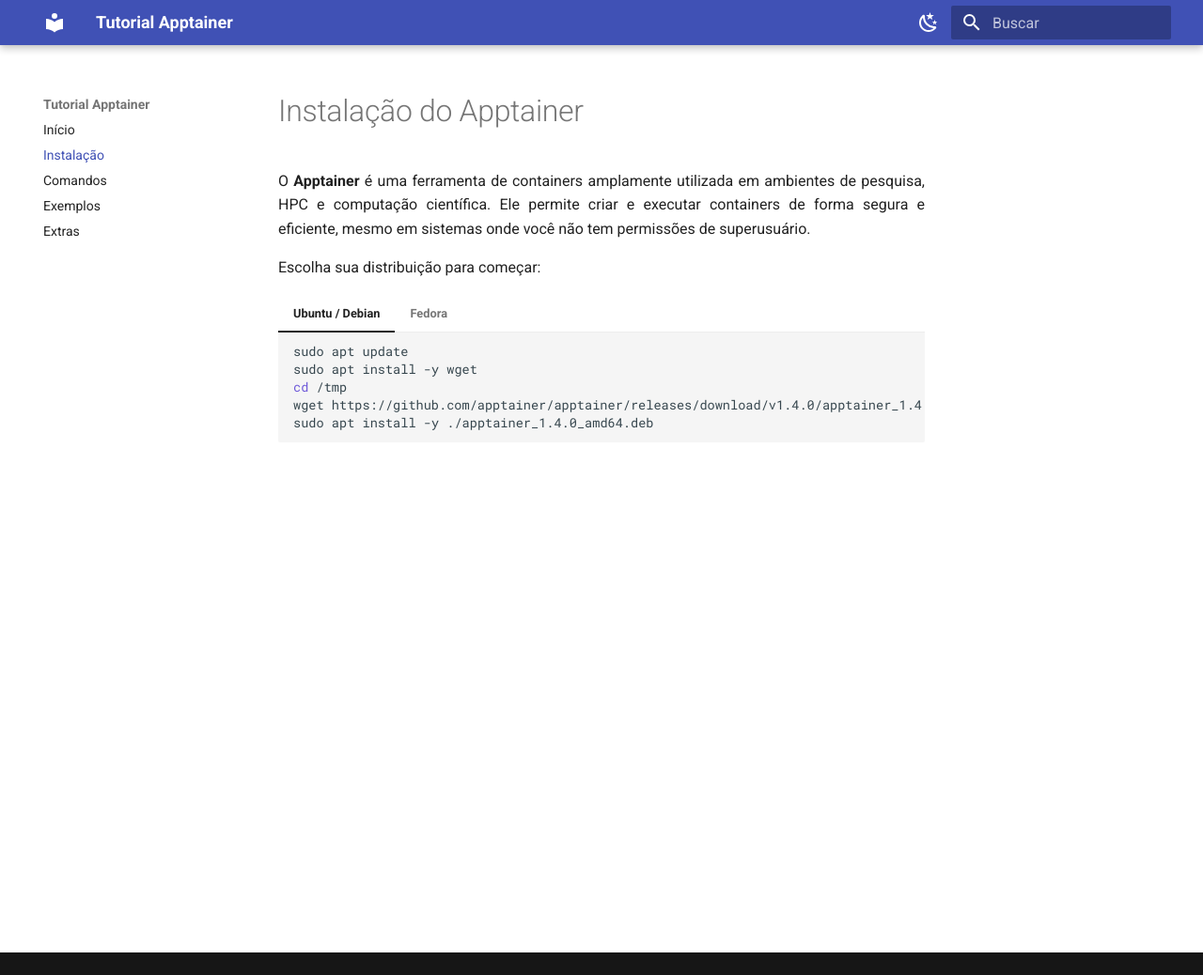
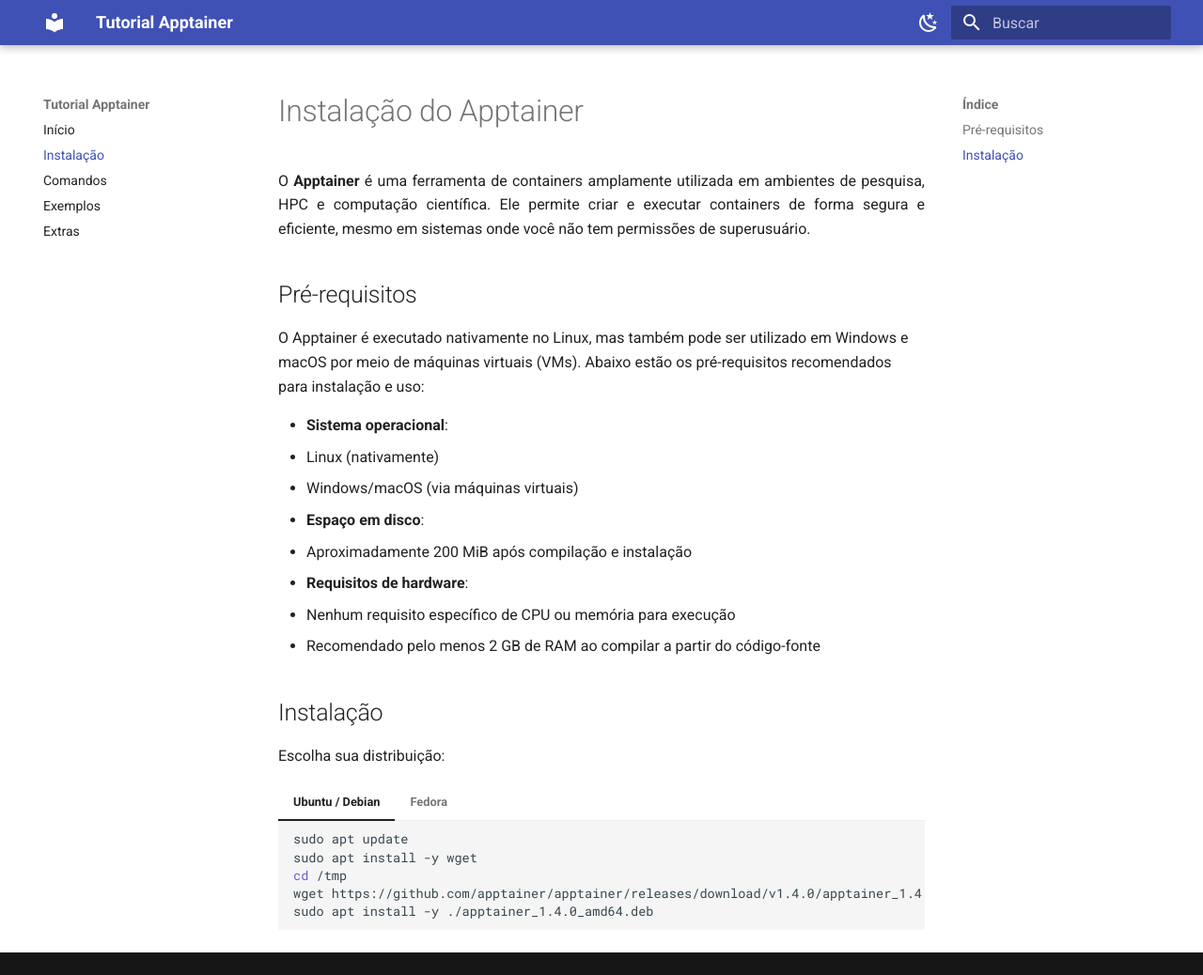
Before and after one commit to fundamentos-devops/apptainer-tutorial, an MkDocs documentation site: the page built from docs/installation.md, in a window 1280 px wide and 1038 px high. Shown: the whole window at 94% size. Built offline with MkDocs 1.6.1 and Material for MkDocs 9.7.7, drawn with Linux system fonts in a browser that asks for light colours.

Commit message:
docs: cria tópico com pré requisitos

```diff
--- a/docs/installation.md
+++ b/docs/installation.md
@@ -3,7 +3,24 @@
     O <b>Apptainer</b> é uma ferramenta de containers amplamente utilizada em ambientes de pesquisa, HPC e computação científica. Ele permite criar e executar containers de forma segura e eficiente, mesmo em sistemas onde você não tem permissões de superusuário.
 </p>
 
-Escolha sua distribuição para começar:
+## Pré-requisitos
+
+O Apptainer é executado nativamente no Linux, mas também pode ser utilizado em Windows e macOS por meio de máquinas virtuais (VMs). Abaixo estão os pré-requisitos recomendados para instalação e uso:
+
+- **Sistema operacional**:
+  - Linux (nativamente)
+  - Windows/macOS (via máquinas virtuais)
+
+- **Espaço em disco**:
+  - Aproximadamente 200 MiB após compilação e instalação
+
+- **Requisitos de hardware**:
+  - Nenhum requisito específico de CPU ou memória para execução
+  - Recomendado pelo menos 2 GB de RAM ao compilar a partir do código-fonte
+
+## Instalação
+
+Escolha sua distribuição:
 
 === "Ubuntu / Debian"
 
```
